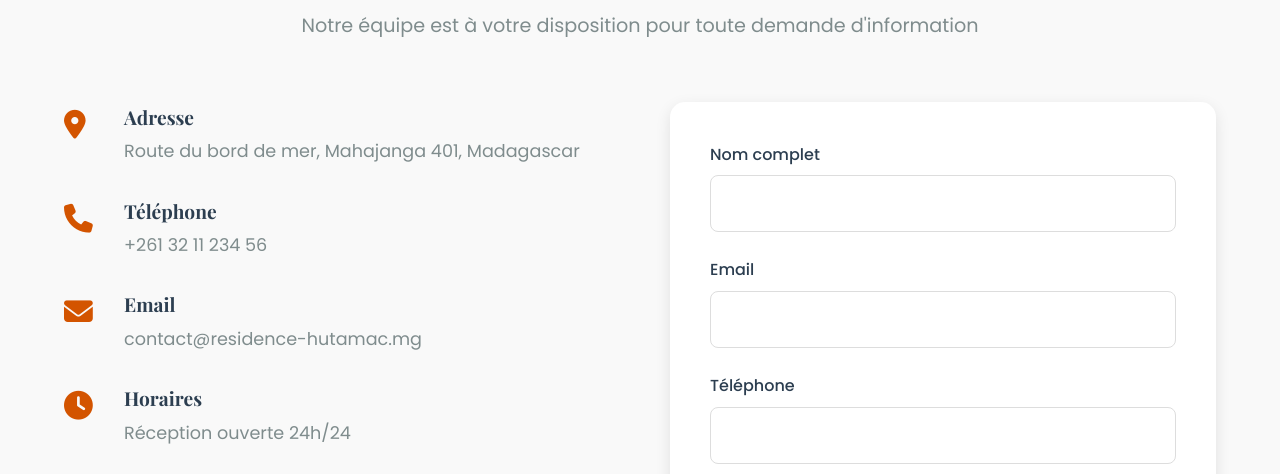
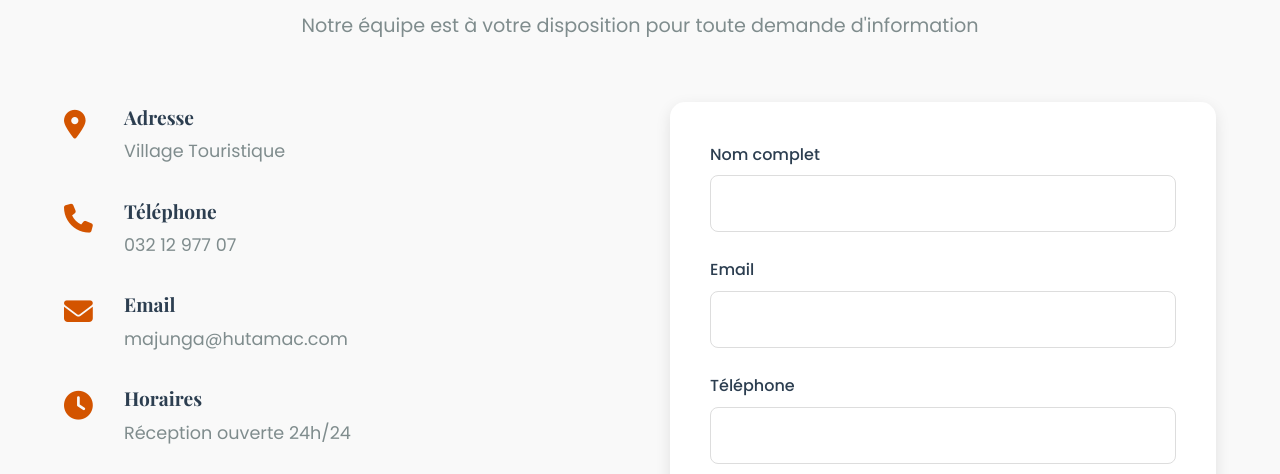
Before and after one commit to Haja12233/residancehutamac.github.io, a plain HTML site: page index.html in a window 1280 px wide. Shown: the part 9320-9794 px from the top of the page. Drawn offline with nearby package versions, Linux system fonts and the light colour scheme; files whose address does not match are found by name.

Commit message:
Update index.html

```diff
--- a/index.html
+++ b/index.html
@@ -1921,7 +1921,7 @@
                         </div>
                         <div class="contact-details">
                             <h4>Adresse</h4>
-                            <p>Route du bord de mer, Mahajanga 401, Madagascar</p>
+                            <p>Village Touristique</p>
                         </div>
                     </div>
                     <div class="contact-item">
@@ -1930,7 +1930,7 @@
                         </div>
                         <div class="contact-details">
                             <h4>Téléphone</h4>
-                            <p>+261 32 11 234 56</p>
+                            <p>032 12 977 07</p>
                         </div>
                     </div>
                     <div class="contact-item">
@@ -1939,7 +1939,7 @@
                         </div>
                         <div class="contact-details">
                             <h4>Email</h4>
-                            <p>contact@residence-hutamac.mg</p>
+                            <p>majunga@hutamac.com</p>
                         </div>
                     </div>
                     <div class="contact-item">
```
